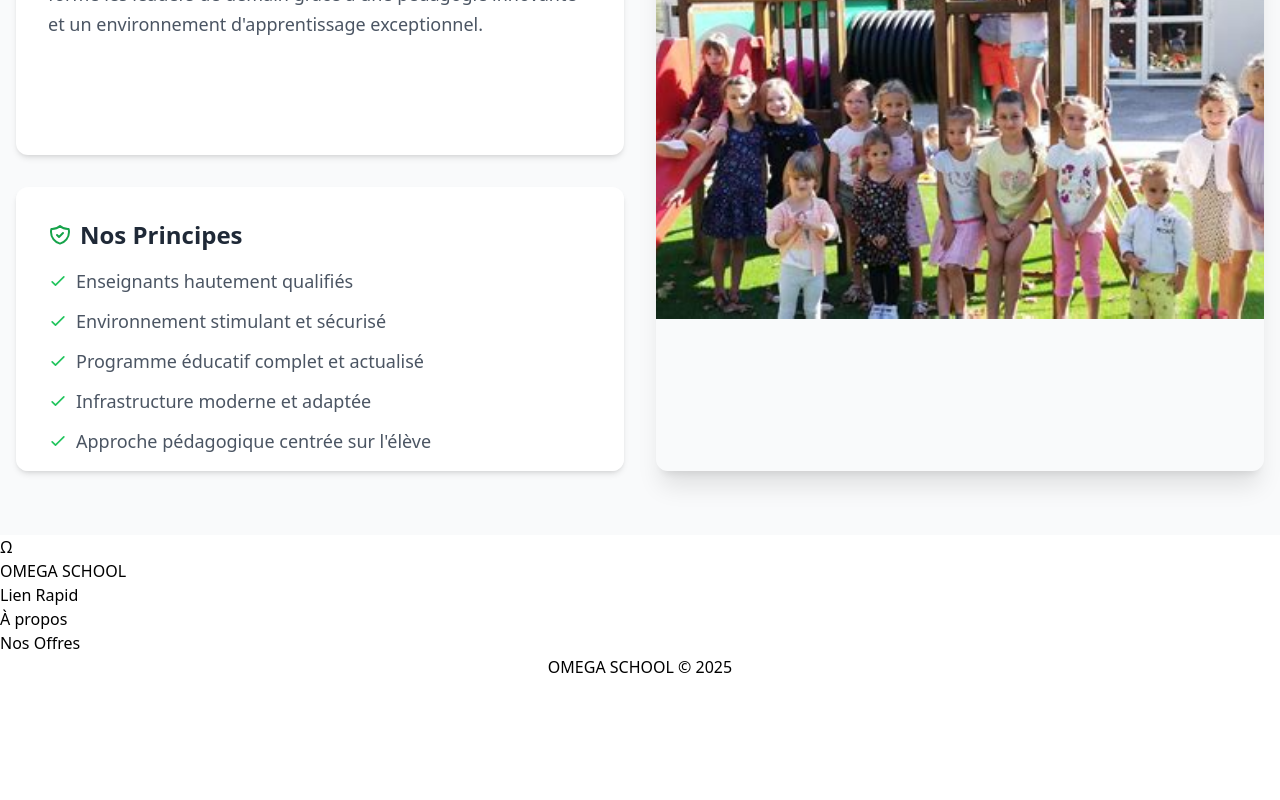
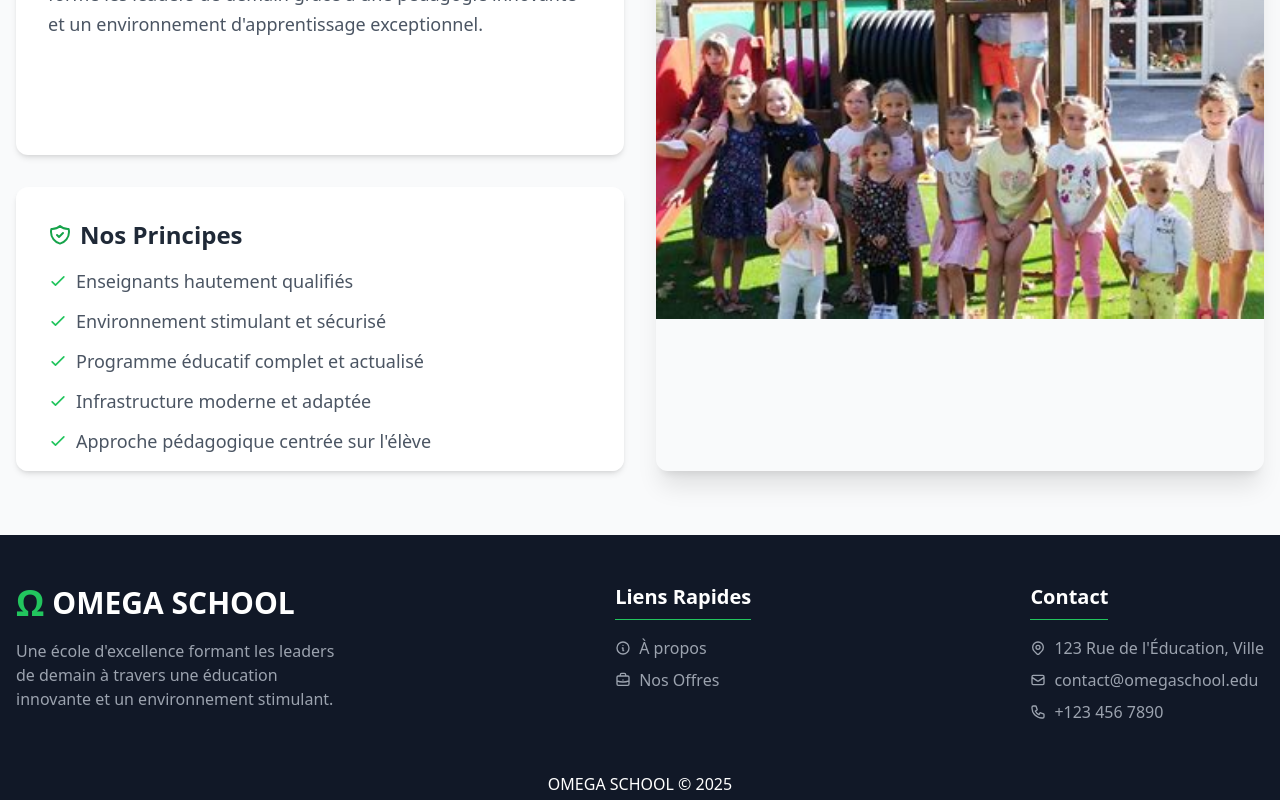
Before and after one commit to AHLALLAY/Redline-finale, a React (Vite) app in the folder Projet/FrontEnd/: page / in a window 1280 px wide. Shown: the part 1237-2037 px from the top of the page. Before the commit the page ends 1916 px from the top, so only its background shows below. Built offline with nearby package versions, Linux system fonts and the light colour scheme.

Commit message:
feat: Restructurer la page et ajouter les style de tailwind

```diff
--- a/Projet/FrontEnd/src/components/Home/Footer.jsx
+++ b/Projet/FrontEnd/src/components/Home/Footer.jsx
@@ -2,29 +2,95 @@
 
 function Footer() {
     return (
-        <div>
-            <div>
-                <div>
-                    {/* Logo */}
+        <footer className="bg-gray-900 text-white pt-12 pb-6">
+            <div className="container mx-auto px-4">
+                <div className="flex flex-col md:flex-row justify-between gap-10 mb-12">
+                    {/* Logo et description */}
+                    <div className="max-w-xs">
+                        <div className="flex items-center mb-4">
+                            <span className="text-4xl font-bold text-green-500 mr-2">Ω</span>
+                            <h1 className="text-3xl font-bold">
+                                OMEGA SCHOOL
+                            </h1>
+                        </div>
+                        <p className="text-gray-400">
+                            Une école d'excellence formant les leaders de demain à travers une éducation innovante et un environnement stimulant.
+                        </p>
+                    </div>
+
+                    {/* Liens rapides */}
                     <div>
-                        <span>Ω</span>
-                        <h1>
-                            OMEGA SCHOOL
-                        </h1>
-                    </div>
-                    <div>
-                        <h2>Lien Rapid</h2>
-                        <ul>
-                            <li><a href="#propos"></a>À propos</li>
-                            <li><a href="#offres"></a>Nos Offres</li>
+                        <h2 className="text-xl font-semibold mb-4 border-b border-green-500 pb-2 inline-block">
+                            Liens Rapides
+                        </h2>
+                        <ul className="space-y-2">
+                            <li>
+                                <a
+                                    href="#propos"
+                                    className="text-gray-400 hover:text-green-400 transition-colors duration-300 flex items-center"
+                                    onClick={(e) => {
+                                        e.preventDefault();
+                                        document.getElementById('propos')?.scrollIntoView({ behavior: 'smooth' });
+                                    }}
+                                >
+                                    <svg className="w-4 h-4 mr-2" fill="none" stroke="currentColor" viewBox="0 0 24 24" xmlns="http://www.w3.org/2000/svg">
+                                        <path strokeLinecap="round" strokeLinejoin="round" strokeWidth={2} d="M13 16h-1v-4h-1m1-4h.01M21 12a9 9 0 11-18 0 9 9 0 0118 0z" />
+                                    </svg>
+                                    À propos
+                                </a>
+                            </li>
+                            <li>
+                                <a
+                                    href="#offres"
+                                    className="text-gray-400 hover:text-green-400 transition-colors duration-300 flex items-center"
+                                    onClick={(e) => {
+                                        e.preventDefault();
+                                        document.getElementById('offres')?.scrollIntoView({ behavior: 'smooth' });
+                                    }}
+                                >
+                                    <svg className="w-4 h-4 mr-2" fill="none" stroke="currentColor" viewBox="0 0 24 24" xmlns="http://www.w3.org/2000/svg">
+                                        <path strokeLinecap="round" strokeLinejoin="round" strokeWidth={2} d="M21 13.255A23.931 23.931 0 0112 15c-3.183 0-6.22-.62-9-1.745M16 6V4a2 2 0 00-2-2h-4a2 2 0 00-2 2v2m4 6h.01M5 20h14a2 2 0 002-2V8a2 2 0 00-2-2H5a2 2 0 00-2 2v10a2 2 0 002 2z" />
+                                    </svg>
+                                    Nos Offres
+                                </a>
+                            </li>
                         </ul>
                     </div>
+
+                    {/* Contact */}
+                    <div>
+                        <h2 className="text-xl font-semibold mb-4 border-b border-green-500 pb-2 inline-block">
+                            Contact
+                        </h2>
+                        <address className="not-italic text-gray-400 space-y-2">
+                            <p className="flex items-center">
+                                <svg className="w-4 h-4 mr-2" fill="none" stroke="currentColor" viewBox="0 0 24 24" xmlns="http://www.w3.org/2000/svg">
+                                    <path strokeLinecap="round" strokeLinejoin="round" strokeWidth={2} d="M17.657 16.657L13.414 20.9a1.998 1.998 0 01-2.827 0l-4.244-4.243a8 8 0 1111.314 0z" />
+                                    <path strokeLinecap="round" strokeLinejoin="round" strokeWidth={2} d="M15 11a3 3 0 11-6 0 3 3 0 016 0z" />
+                                </svg>
+                                123 Rue de l'Éducation, Ville
+                            </p>
+                            <p className="flex items-center">
+                                <svg className="w-4 h-4 mr-2" fill="none" stroke="currentColor" viewBox="0 0 24 24" xmlns="http://www.w3.org/2000/svg">
+                                    <path strokeLinecap="round" strokeLinejoin="round" strokeWidth={2} d="M3 8l7.89 5.26a2 2 0 002.22 0L21 8M5 19h14a2 2 0 002-2V7a2 2 0 00-2-2H5a2 2 0 00-2 2v10a2 2 0 002 2z" />
+                                </svg>
+                                contact@omegaschool.edu
+                            </p>
+                            <p className="flex items-center">
+                                <svg className="w-4 h-4 mr-2" fill="none" stroke="currentColor" viewBox="0 0 24 24" xmlns="http://www.w3.org/2000/svg">
+                                    <path strokeLinecap="round" strokeLinejoin="round" strokeWidth={2} d="M3 5a2 2 0 012-2h3.28a1 1 0 01.948.684l1.498 4.493a1 1 0 01-.502 1.21l-2.257 1.13a11.042 11.042 0 005.516 5.516l1.13-2.257a1 1 0 011.21-.502l4.493 1.498a1 1 0 01.684.949V19a2 2 0 01-2 2h-1C9.716 21 3 14.284 3 6V5z" />
+                                </svg>
+                                +123 456 7890
+                            </p>
+                        </address>
+                    </div>
                 </div>
+
+                {/* Footer global */}
+
+                    <FooterGlobal />
             </div>
-            <div>
-                <FooterGlobal />
-            </div>
-        </div>
+        </footer>
     );
 }
 
```
